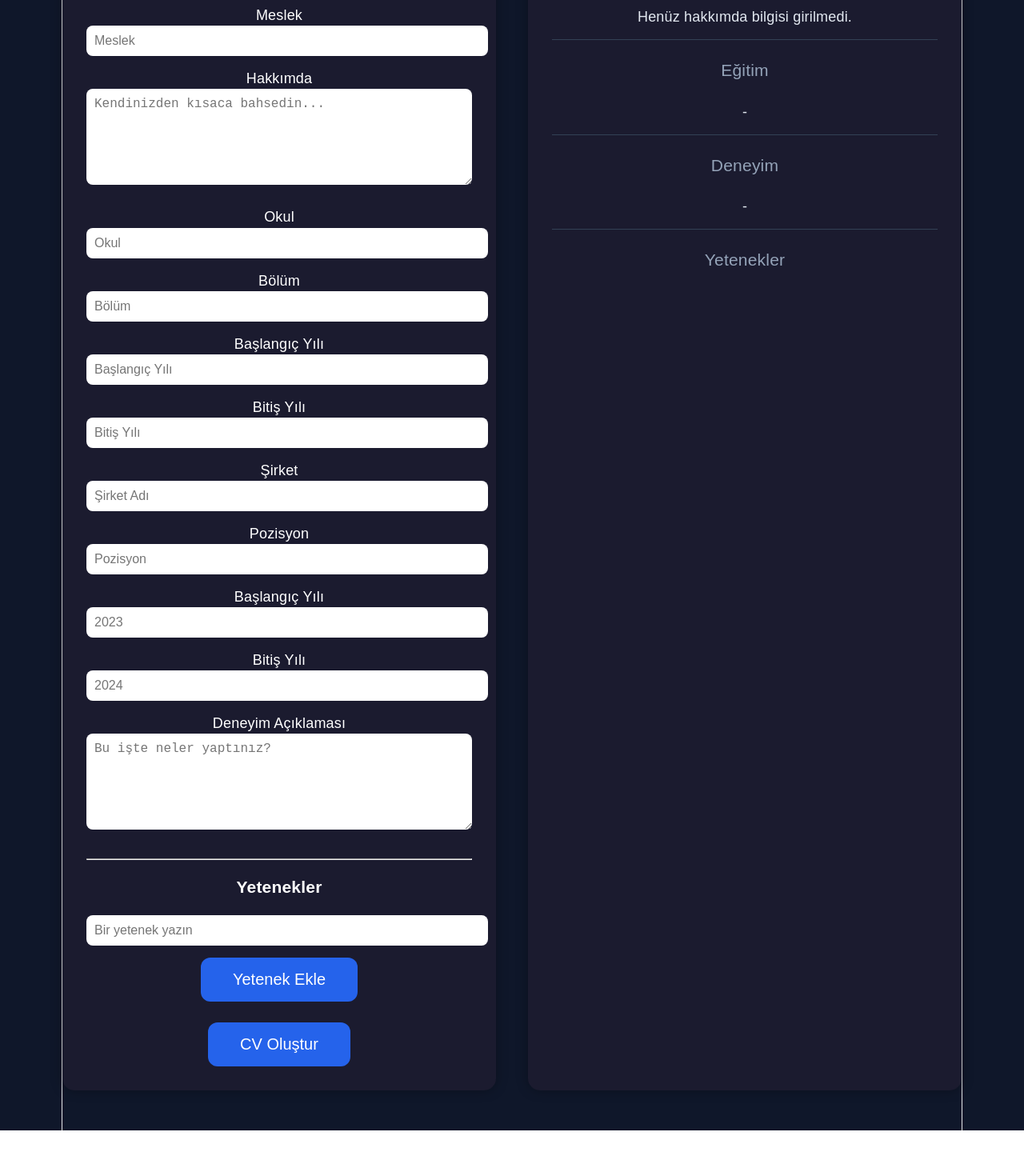
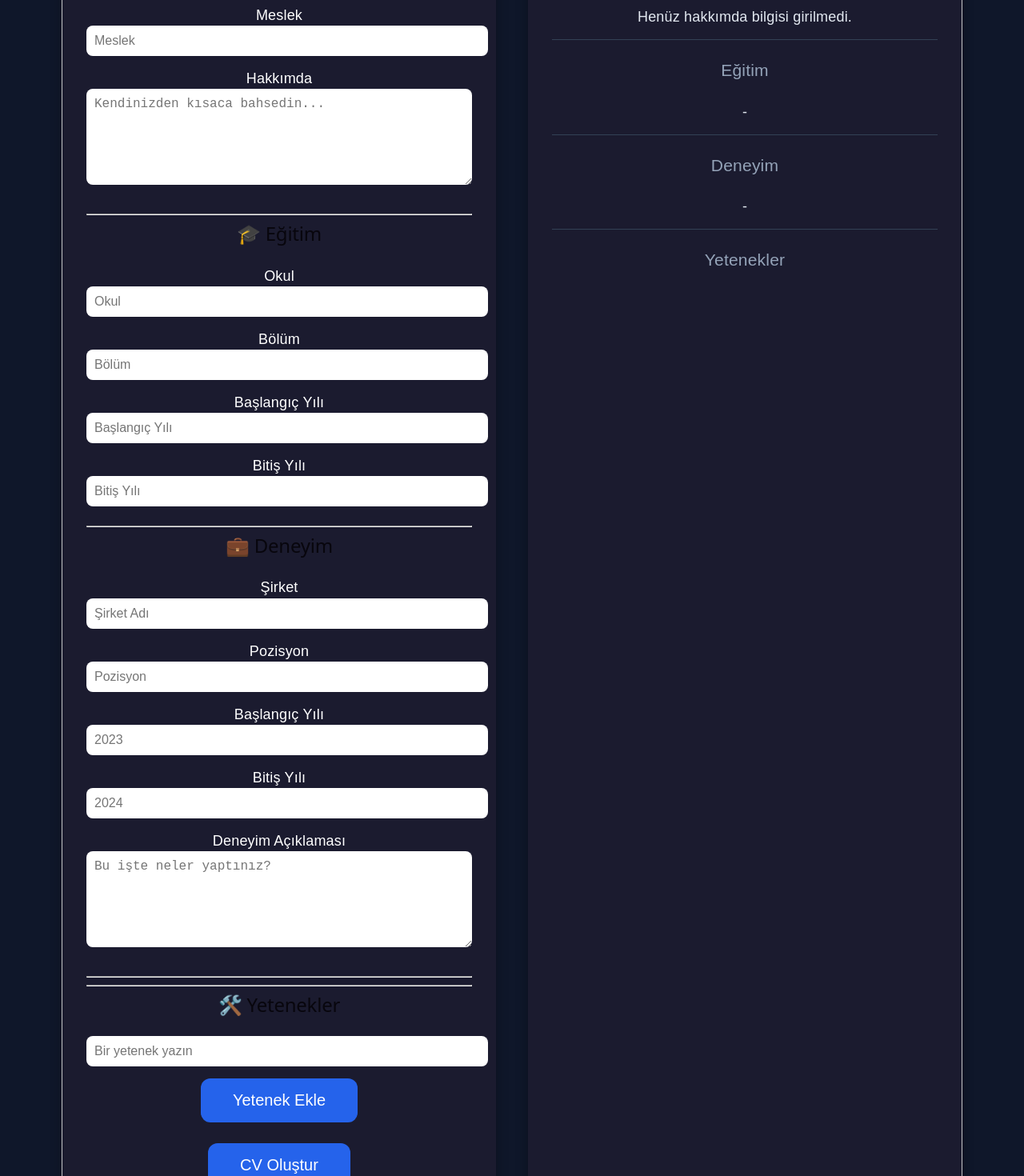
Before and after one commit to uygaraydinn/ai-cv, a React (Vite) app: page / in a window 1280 px wide. Shown: the part 639-2109 px from the top of the page at 80% size. Before the commit the page ends 2052 px from the top, so only its background shows below. Built offline with nearby package versions, Linux system fonts and the light colour scheme.

Commit message:
Form bölümleri oluşturuldu

```diff
--- a/src/components/CvForm.jsx
+++ b/src/components/CvForm.jsx
@@ -60,6 +60,9 @@ function CvForm(props) {
        onChange={(e) => props.setHakkimda(e.target.value)}
        ></textarea>
 
+       <hr />
+       <h2>🎓 Eğitim</h2>
+
       <label>Okul</label>
       <input
         type="text"
@@ -89,6 +92,8 @@ function CvForm(props) {
         value={props.bitisYili + ""}
         onChange={(e) => props.setBitisYili(e.target.value)}
       />
+       <hr />
+       <h2>💼 Deneyim</h2>
 
        <label>Şirket</label>
        <input
@@ -132,7 +137,9 @@ function CvForm(props) {
         )}
         <hr />
 
-        <h3>Yetenekler</h3>
+        <hr />
+        <h2>🛠️ Yetenekler</h2>
+
         <input
         type="text"
         placeholder="Bir yetenek yazın"
```
